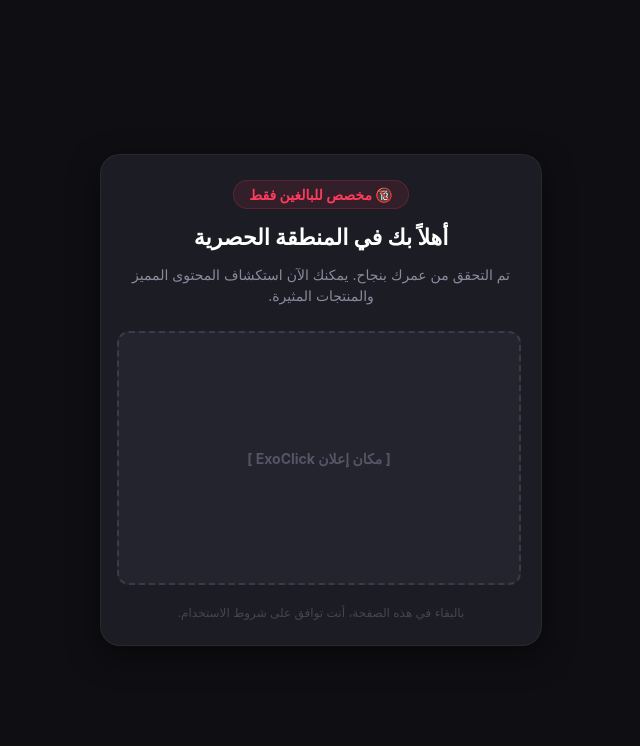
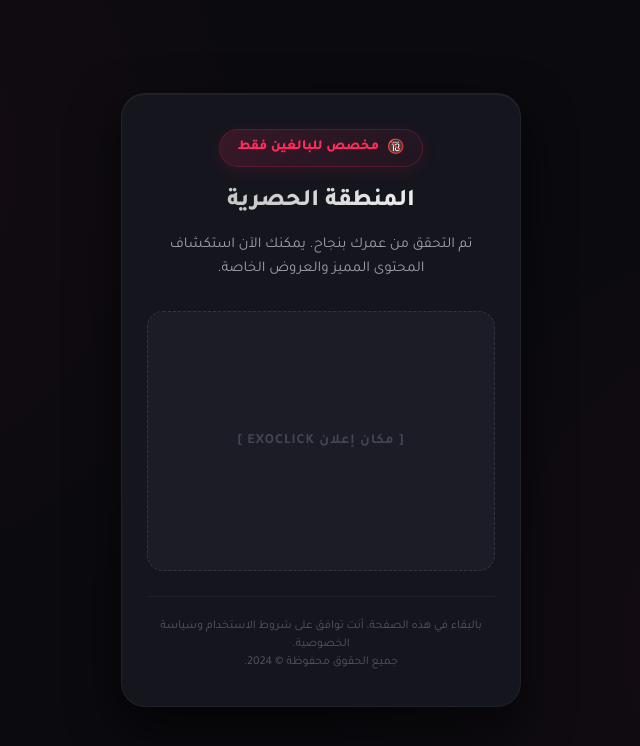
Before and after one commit to ag16750599-ui/index.html, a plain HTML site: page index.html in a window 1280 px wide. Shown: the whole page, without its empty margins (319-959 px from the left). Drawn offline with Linux system fonts and the light colour scheme; a script that the page names is missing.

Commit message:
index.html

```diff
--- a/index.html
+++ b/index.html
@@ -1,113 +1,192 @@
 <!DOCTYPE html>
 <html lang="ar" dir="rtl">
 <head>
+    <!-- ✅ 1. كود التحقق من ExoClick (تم وضعه في المكان الصحيح) -->
+    <meta name="6a97888e-site-verification" content="4e6d185b89d098ff6f27c37eedf8adb2">
+
     <meta charset="UTF-8">
     <meta name="viewport" content="width=device-width, initial-scale=1.0, maximum-scale=1.0, user-scalable=no">
-    <title>محتوى حصري 18+</title>
-    <!-- استدعاء مكتبة تيليجرام للويب -->
+    <title>المنطقة الحصرية 18+</title>
+
+    <!-- استدعاء مكتبة تيليجرام -->
     <script src="https://telegram.org/js/telegram-web-app.js"></script>
+
+    <!-- استدعاء خط عربي احترافي -->
+    <link href="https://fonts.googleapis.com/css2?family=Tajawal:wght@400;700;800&display=swap" rel="stylesheet">
+
     <style>
         :root {
-            --bg-color: #0f0f13;
-            --card-bg: #1c1c24;
+            --bg-color: #0a0a0f;
+            --card-bg: #15151e;
             --text-main: #ffffff;
-            --text-muted: #8a8a9e;
-            --accent: #ff3b5c;
+            --text-muted: #9ba1a6;
+            --accent: #ff2a5f;
+            --accent-hover: #e01b4c;
+            --glass-border: rgba(255, 255, 255, 0.05);
         }
+
+        * {
+            box-sizing: border-box;
+            -webkit-tap-highlight-color: transparent;
+        }
+
         body {
             background-color: var(--bg-color);
+            background-image:
+                radial-gradient(circle at 10% 20%, rgba(255, 42, 95, 0.05) 0%, transparent 40%),
+                radial-gradient(circle at 90% 80%, rgba(255, 42, 95, 0.05) 0%, transparent 40%);
             color: var(--text-main);
-            font-family: -apple-system, BlinkMacSystemFont, "Segoe UI", Roboto, Helvetica, Arial, sans-serif;
+            font-family: 'Tajawal', -apple-system, sans-serif;
             display: flex;
             align-items: center;
             justify-content: center;
             min-height: 100vh;
             margin: 0;
-            padding: 15px;
-            box-sizing: border-box;
+            padding: 20px;
+            overflow-x: hidden;
         }
+
         .container {
             background-color: var(--card-bg);
-            padding: 25px 20px;
-            border-radius: 20px;
-            box-shadow: 0 10px 30px rgba(0,0,0,0.5);
+            padding: 35px 25px;
+            border-radius: 24px;
+            box-shadow: 0 20px 50px rgba(0, 0, 0, 0.6), inset 0 1px 0 var(--glass-border);
             width: 100%;
             max-width: 400px;
             text-align: center;
-            border: 1px solid rgba(255,255,255,0.05);
+            position: relative;
+            border: 1px solid var(--glass-border);
+            animation: fadeUp 0.6s cubic-bezier(0.16, 1, 0.3, 1);
         }
+
+        @keyframes fadeUp {
+            from { opacity: 0; transform: translateY(20px); }
+            to { opacity: 1; transform: translateY(0); }
+        }
+
         .badge {
-            background-color: rgba(255, 59, 92, 0.1);
+            background: linear-gradient(135deg, rgba(255, 42, 95, 0.15), rgba(255, 42, 95, 0.05));
             color: var(--accent);
-            padding: 5px 15px;
-            border-radius: 20px;
+            padding: 8px 18px;
+            border-radius: 30px;
             font-size: 14px;
-            font-weight: bold;
-            display: inline-block;
-            margin-bottom: 15px;
-            border: 1px solid rgba(255, 59, 92, 0.2);
+            font-weight: 800;
+            display: inline-flex;
+            align-items: center;
+            gap: 8px;
+            margin-bottom: 20px;
+            border: 1px solid rgba(255, 42, 95, 0.2);
+            box-shadow: 0 4px 15px rgba(255, 42, 95, 0.1);
         }
+
         h1 {
-            font-size: 22px;
-            margin: 0 0 10px 0;
+            font-size: 24px;
+            font-weight: 800;
+            margin: 0 0 12px 0;
+            line-height: 1.3;
+            background: linear-gradient(to left, #fff, #b3b3b3);
+            -webkit-background-clip: text;
+            -webkit-text-fill-color: transparent;
         }
+
         p {
             color: var(--text-muted);
-            font-size: 14px;
-            margin-bottom: 25px;
-            line-height: 1.5;
+            font-size: 15px;
+            margin-bottom: 30px;
+            line-height: 1.6;
+            font-weight: 400;
         }
-        /* حاوية الإعلان */
-        .ad-container {
+
+        /* تصميم حاوية الإعلان */
+        .ad-wrapper {
+            position: relative;
             width: 100%;
-            min-height: 250px;
-            background-color: #24242e;
-            border: 2px dashed #3a3a4a;
-            border-radius: 12px;
+            min-height: 260px;
+            background-color: #1c1c26;
+            border: 1px dashed #333344;
+            border-radius: 16px;
             display: flex;
             align-items: center;
             justify-content: center;
             overflow: hidden;
-            margin-bottom: 20px;
-            position: relative;
+            margin-bottom: 25px;
+            transition: all 0.3s ease;
         }
-        .ad-placeholder-text {
+
+        .ad-wrapper:hover {
+            border-color: var(--accent);
+            box-shadow: 0 0 20px rgba(255, 42, 95, 0.1);
+        }
+
+        .ad-placeholder {
+            color: #444455;
+            font-size: 14px;
+            font-weight: 700;
+            letter-spacing: 1px;
+            text-transform: uppercase;
+        }
+
+        .footer-note {
+            font-size: 12px;
             color: #555566;
-            font-size: 14px;
-            font-weight: bold;
+            line-height: 1.5;
+            border-top: 1px solid rgba(255, 255, 255, 0.05);
+            padding-top: 20px;
         }
-        .footer {
-            font-size: 12px;
-            color: #444455;
-            margin-top: 15px;
+
+        /* حركة النبض للإعلان أثناء التحميل */
+        .pulse {
+            animation: pulse-anim 2s infinite;
+        }
+        @keyframes pulse-anim {
+            0% { opacity: 0.6; }
+            50% { opacity: 1; }
+            100% { opacity: 0.6; }
         }
     </style>
 </head>
 <body>
 
     <div class="container">
-        <div class="badge">🔞 مخصص للبالغين فقط</div>
-        <h1>أهلاً بك في المنطقة الحصرية</h1>
-        <p>تم التحقق من عمرك بنجاح. يمكنك الآن استكشاف المحتوى المميز والمنتجات المثيرة.</p>
-
-        <!-- ⚠️ منطقة الإعلان: ضع كود ExoClick هنا -->
-        <div class="ad-container">
-            <!-- احذف النص أدناه وضع كود ExoClick الخاص بك مكانه -->
-            <span class="ad-placeholder-text">[ مكان إعلان ExoClick ]</span>
+        <div class="badge">
+            <span>🔞</span> مخصص للبالغين فقط
         </div>
 
-        <div class="footer">
-            بالبقاء في هذه الصفحة، أنت توافق على شروط الاستخدام.
+        <h1>المنطقة الحصرية</h1>
+        <p>تم التحقق من عمرك بنجاح. يمكنك الآن استكشاف المحتوى المميز والعروض الخاصة.</p>
+
+        <!--
+        ⚠️ هنا مكان إعلان ExoClick:
+        احذف السطر الذي يحتوي على [ مكان إعلان ExoClick ]
+        والصق كود الإعلان (Ad Tag) الذي نسخته من لوحة تحكم ExoClick هنا.
+        -->
+        <div class="ad-wrapper">
+            <!-- ابدأ لصق كود ExoClick من هنا -->
+            <span class="ad-placeholder pulse">[ مكان إعلان ExoClick ]</span>
+            <!-- انتهى كود ExoClick -->
+        </div>
+
+        <div class="footer-note">
+            بالبقاء في هذه الصفحة، أنت توافق على شروط الاستخدام وسياسة الخصوصية. <br> جميع الحقوق محفوظة &copy; 2024.
         </div>
     </div>
 
     <script>
-        // تفعيل وضع ملء الشاشة في تيليجرام
+        // تفعيل وضع ملء الشاشة والتحكم في ألوان تيليجرام
         let tg = window.Telegram.WebApp;
+
         if (tg) {
-            tg.expand(); // جعل الصفحة تملأ الشاشة
-            tg.setHeaderColor('#0f0f13'); // تغيير لون الهيدر ليتناسب مع التصميم المظلم
-            tg.setBackgroundColor('#0f0f13'); // تغيير لون الخلفية
+            // جعل التطبيق يملأ الشاشة
+            tg.expand();
+
+            // تغيير ألوان تيليجرام لتتطابق مع التصميم المظلم
+            tg.setHeaderColor('#0a0a0f');
+            tg.setBackgroundColor('#0a0a0f');
+
+            // تفعيل ردود الفعل الاهتزازية الخفيفة (Haptic Feedback)
+            if (tg.HapticFeedback) {
+                tg.HapticFeedback.impactOccurred('light');
+            }
         }
     </script>
 </body>
```
